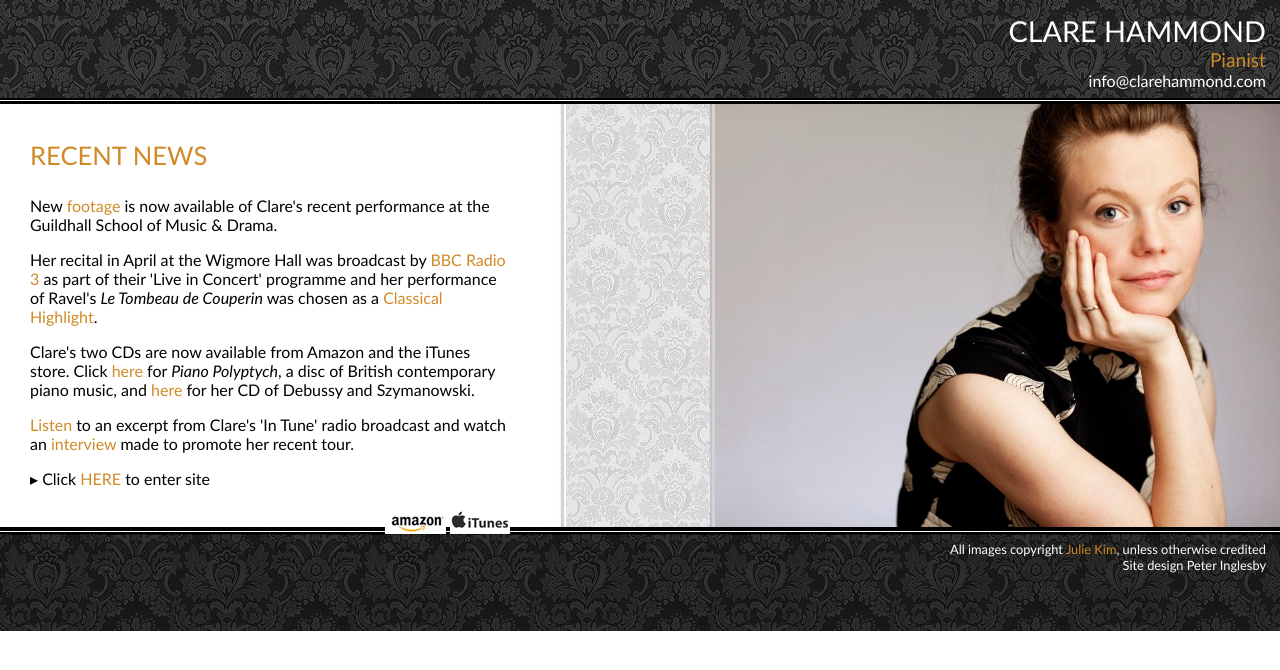
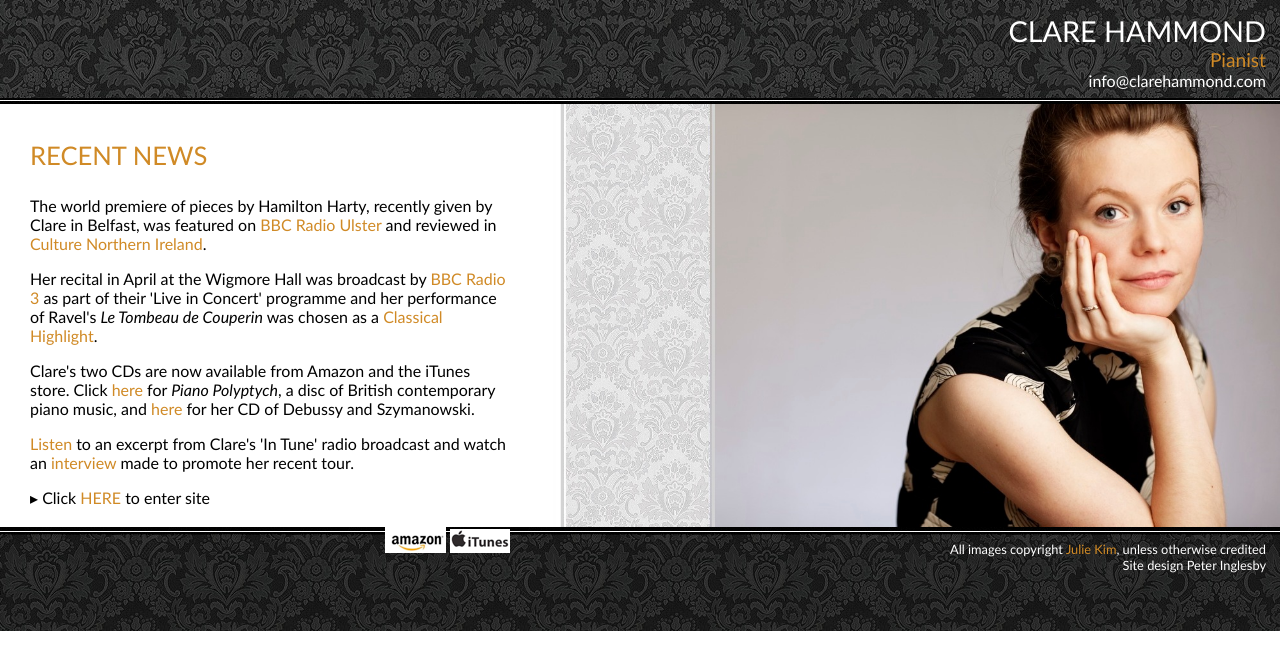
Before and after one commit to hammonc/clarehammond.com, a Jekyll site: the page built from index.html, in a window 1280 px wide. Shown: the top 670 px of the page. Built offline with Jekyll 4.4.1, drawn with Linux system fonts in a browser that asks for light colours.

Commit message:
updated index + added Radio Ulster page

```diff
--- a/index.html
+++ b/index.html
@@ -9,7 +9,7 @@ layout: with-header-and-footer
 <div id="news">
     <h3 class="page-heading">RECENT NEWS</h3>
 
-    <p>New <a href="http://www.clarehammond.com/guildhall.html" target="_blank">footage</a> is now available of Clare's recent performance at the Guildhall School of Music & Drama.</p>
+    <p>The world premiere of pieces by Hamilton Harty, recently given by Clare in Belfast, was featured on <a href="http://www.clarehammond.com/radio-ulster.html" target="_blank">BBC Radio Ulster</a> and reviewed in <a href="http://www.culturenorthernireland.org/article/5280/0/1/classical-review-clare-hammond" target="_blank">Culture Northern Ireland</a>.</p>
 
     <p>Her recital in April at the Wigmore Hall was broadcast by <a href="http://www.bbc.co.uk/radio3/"target="_blank">BBC Radio 3</a> as part of their 'Live in Concert' programme and her performance of Ravel's <em>Le Tombeau de Couperin</em> was chosen as a <a href="http://www.clarehammond.com/live-in-concert.html"target="_blank">Classical Highlight</a>.</p>
 
```
Also changed, not shown: radio-ulster.html (added, +16 -0 lines), 1 other file.
